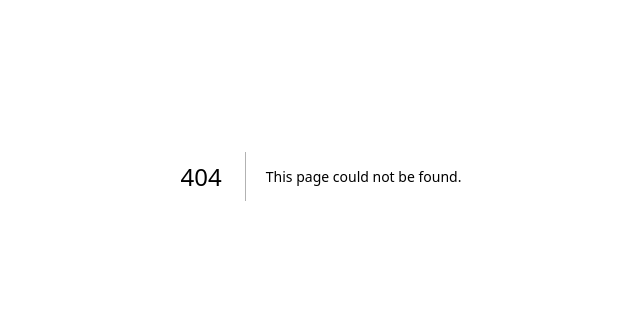
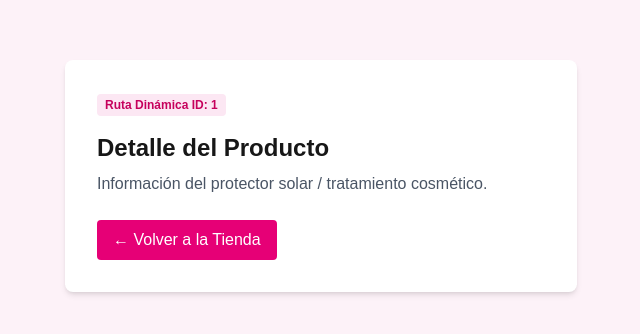
Before and after one commit to changmargian-svg/skincare-beauty-asia, a Next.js app: page /productos/1 in a window 1280 px wide. Before the commit this address had no page. Shown: the part 224-558 px from the top of the page, without its empty margins (319-959 px from the left). Built offline with nearby package versions, Linux system fonts and the light colour scheme.

Commit message:
feat: ruta dinamica para detalle de producto app/productos/[id]

```diff
--- /dev/null
+++ b/app/productos/[id]/page.tsx
@@ -0,0 +1,14 @@
+export default function DetalleProductoPage({ params }: { params: { id: string } }) {
+  return (
+    <div className="min-h-screen bg-pink-50 p-6 flex justify-center items-center">
+      <div className="bg-white p-8 rounded-lg shadow-md max-w-lg w-full">
+        <span className="text-xs bg-pink-100 text-pink-700 font-bold px-2 py-1 rounded">Ruta Dinámica ID: {params.id}</span>
+        <h1 className="text-2xl font-bold mt-4">Detalle del Producto</h1>
+        <p className="text-gray-600 mt-2">Información del protector solar / tratamiento cosmético.</p>
+        <a href="/" className="inline-block mt-6 bg-pink-600 text-white px-4 py-2 rounded hover:bg-pink-700">
+          ← Volver a la Tienda
+        </a>
+      </div>
+    </div>
+  );
+}
```
